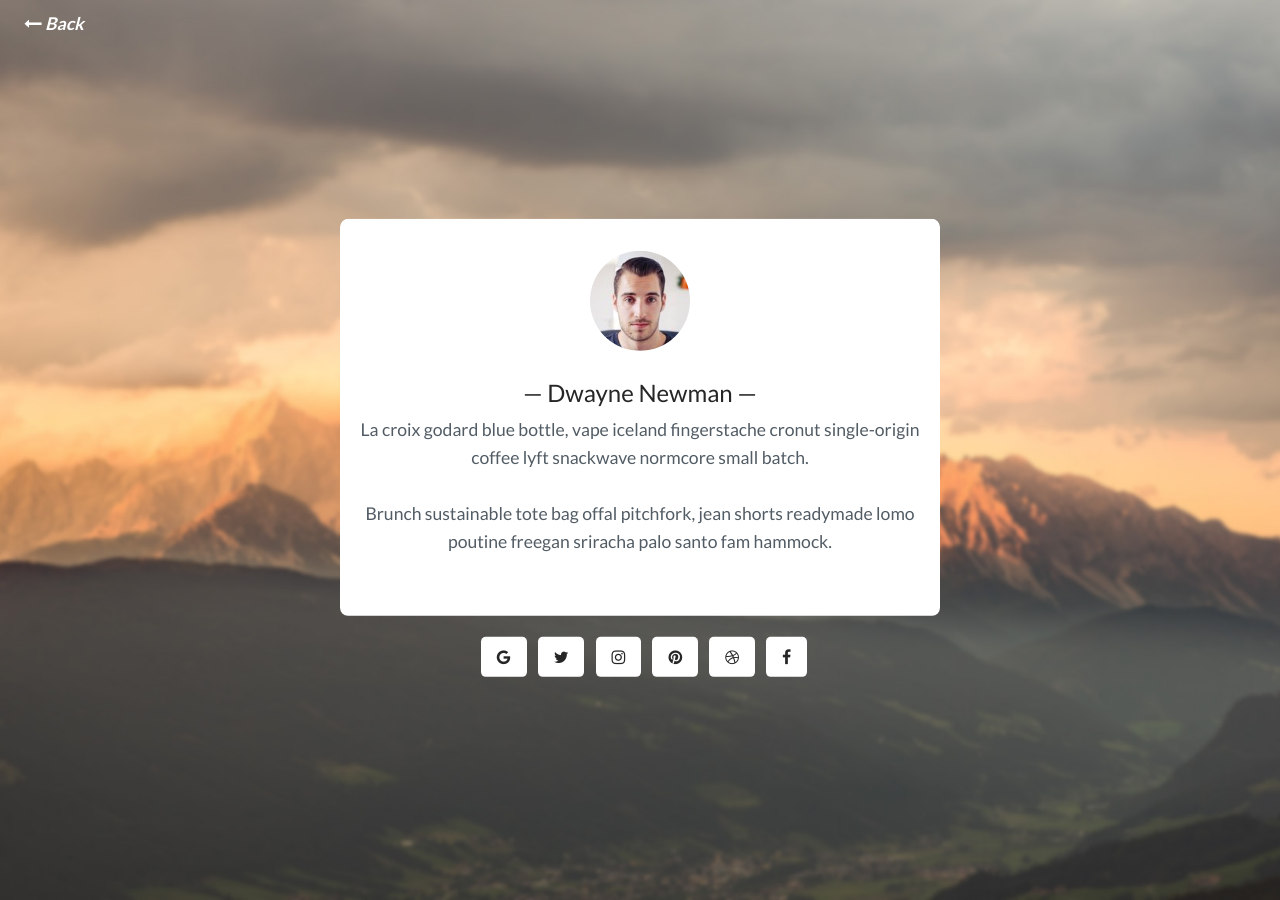
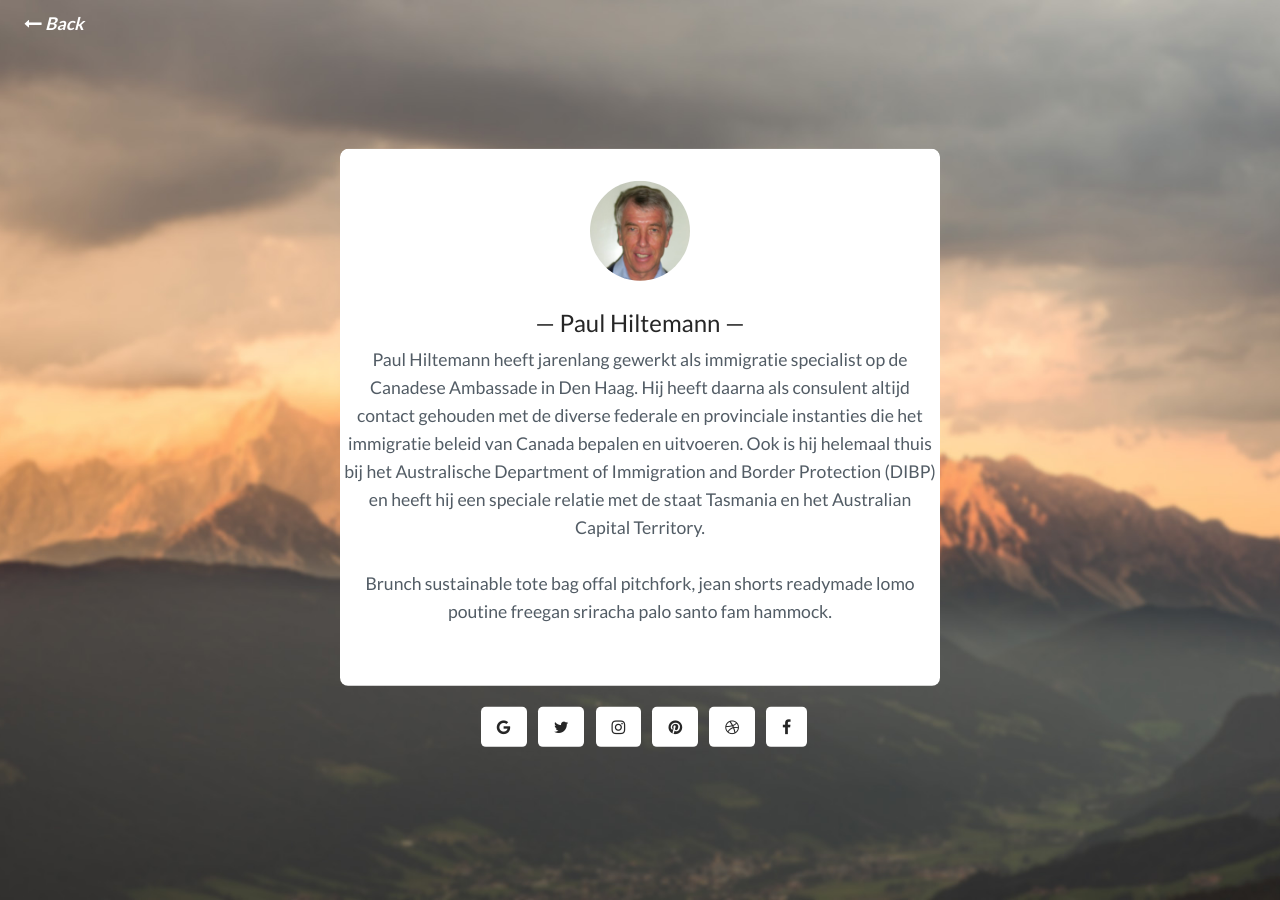
Before and after one commit to shiltemann/emigratie-adviesbureau-hiltemann, a Jekyll site: the page built from _pages/about.html, in a window 1280 px wide. Built offline with Jekyll 4.4.1, drawn with Linux system fonts in a browser that asks for light colours.

Commit message:
add info about dad

```diff
--- a/_config.yml
+++ b/_config.yml
@@ -15,12 +15,12 @@ banner-title: # add banner title
 banner-desc: # add banner description
 
 # Author settings
-author-pic: face.jpg # your photo
-author-name: # your name
-about-author: # about author
-email: paulhiltemann@ziggo.nl # your email
-phone: +31 555 5555 # your pnone number
-website: https://dwayne.example.com # you website
+author-pic: paulhiltemann.jpg
+author-name: Paul Hiltemann
+about-author: Paul Hiltemann heeft jarenlang gewerkt als immigratie specialist op de Canadese Ambassade in Den Haag. Hij heeft daarna als consulent altijd contact gehouden met de diverse federale en provinciale instanties die het immigratie beleid van Canada bepalen en uitvoeren. Ook is hij helemaal thuis bij het Australische Department of Immigration and Border Protection (DIBP) en heeft hij een speciale relatie met de staat Tasmania en het Australian Capital Territory.
+email: paulhiltemann@ziggo.nl
+phone: +31 644 657 859
+website: https://emigratie-adviesbureau-hiltemann.com
 
 # Social link
 google_url:    # add url link
--- a/_includes/banner.html
+++ b/_includes/banner.html
@@ -3,7 +3,7 @@
 <!--<section id="banner">-->
 
     <!-- carousel -->
-    <section id="banner" class="carousel slide carousel-fade" style="z-index: -999;" data-ride="carousel">
+    <section id="banner" class="carousel slide carousel-fade" style="z-index: -999; position: 50% 50%" data-ride="carousel">
 
       <!-- Indicators -->
       <ul class="carousel-indicators">
```
Also changed, not shown: assets/img/paulhiltemann.jpg (added).
